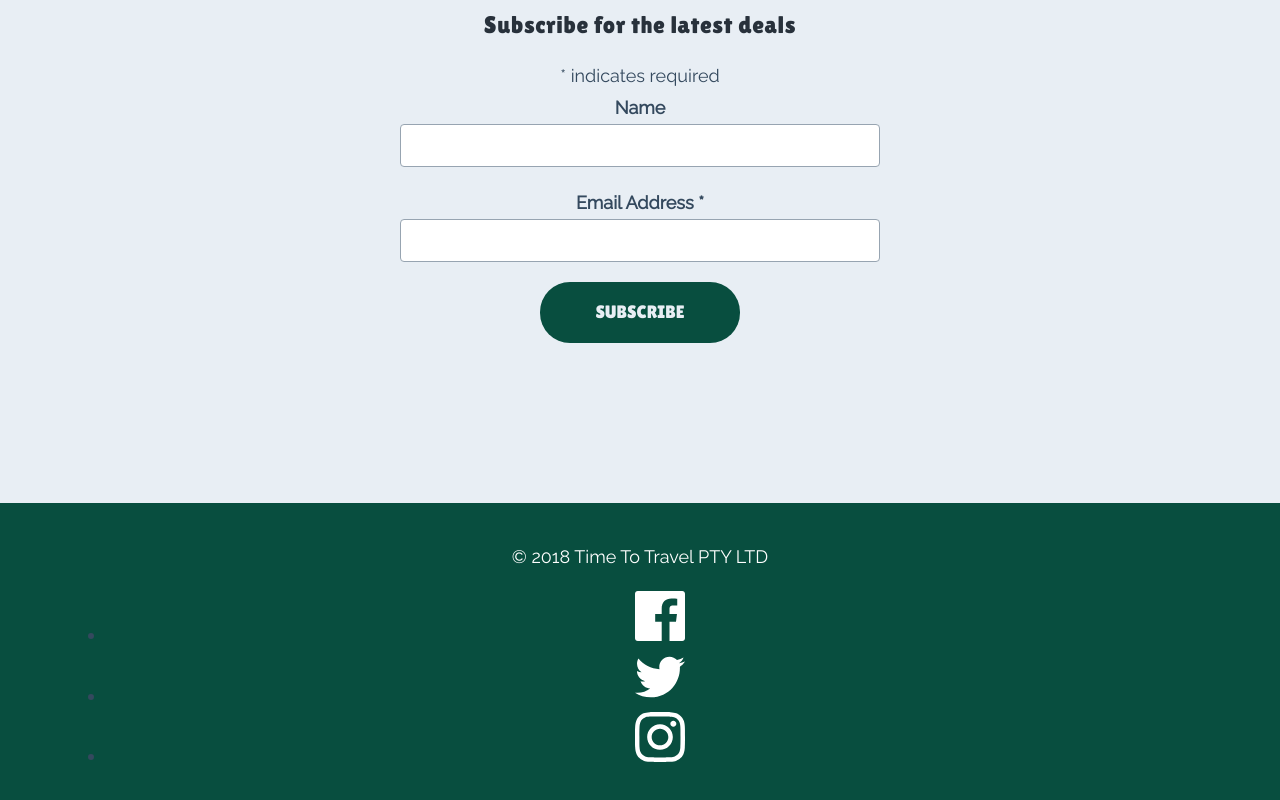
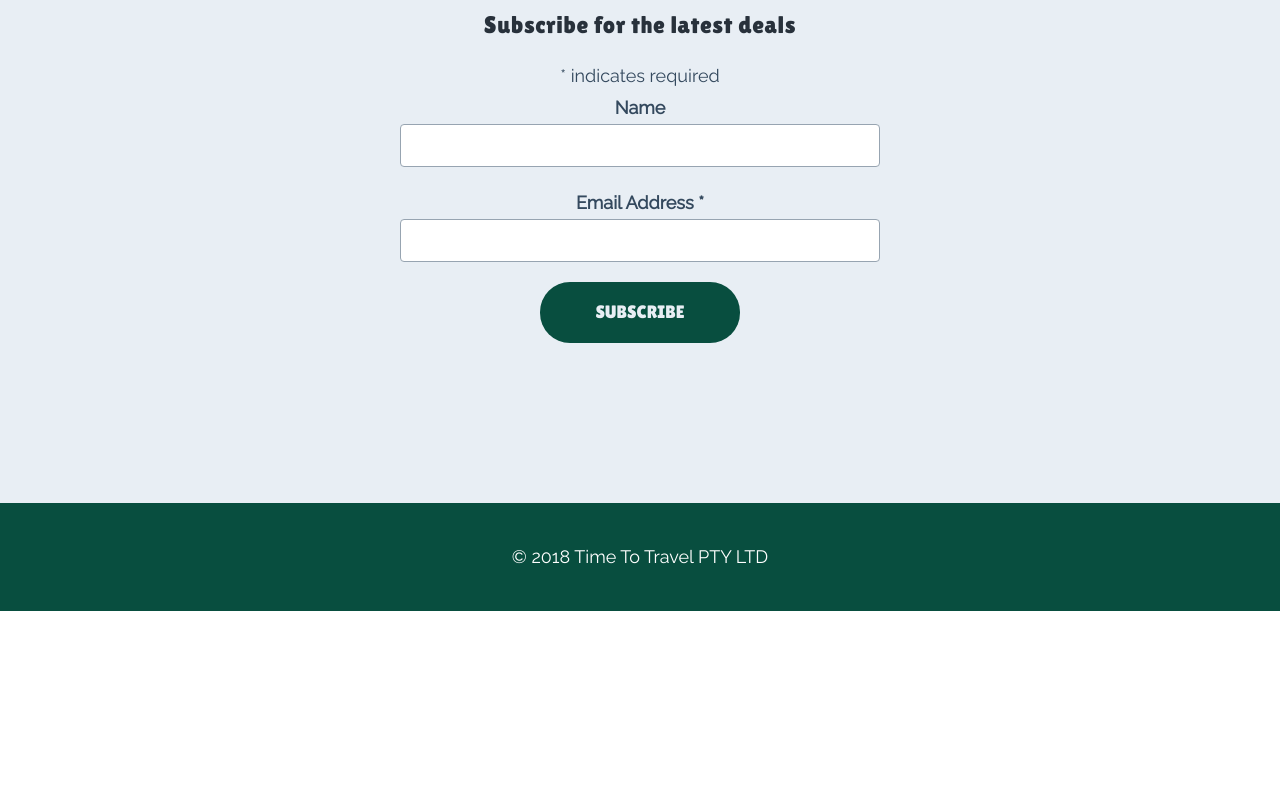
Before and after one commit to meeum/WoW-revised, a plain HTML site: page about.html in a window 1280 px wide. Shown: the part 1900-2700 px from the top of the page. After the commit the page ends 2511 px from the top, so only its background shows below. Drawn offline with Linux system fonts and the light colour scheme; a script that the page names is missing.

Commit message:
updated footer

```diff
--- a/about.html
+++ b/about.html
@@ -120,7 +120,6 @@
         </section>
     </main>
     <footer>
-
         <div class="footer-subscribe">
             <div class="layout-wide">
 
@@ -166,33 +165,15 @@
             </div>
             <!-- inner-footer -->
         </div>
-        <!-- footer-subscribe -->
+        <!-- layout-wide -->
         <div class="footer-notices">
             <div class="layout-wide">
                 <p class="copyright">&copy; 2018 Time To Travel PTY LTD</p>
 
 
 
-                <ul class="social-links">
-                    <li>
-                        <a href="https://www.facebook.com/meeum" class="social-link">
-                            <img src="resources/icons/icon-facebook.svg" alt="Facebook">
-                        </a>
-                    </li>
-                    <li>
-                        <a href="https://twitter.com/meeum" class="social-link">
-                            <img src="resources/icons/icon-twitter.svg" alt="Twitter">
-                        </a>
-                    </li>
-                    <li>
-                        <a href="https://www.instagram.com/meeum/" class="social-link">
-                            <img src="resources/icons/icon-instagram.svg" alt="Instagram">
-                        </a>
-                    </li>
-                </ul>
-
-
             </div>
+            <!-- layout-wide -->
         </div>
         <!-- .footer-notices -->
     </footer>
```
Also changed, not shown: contact.html (+2 -21 lines), elements.html (+2 -21 lines), media.html (+2 -21 lines).
